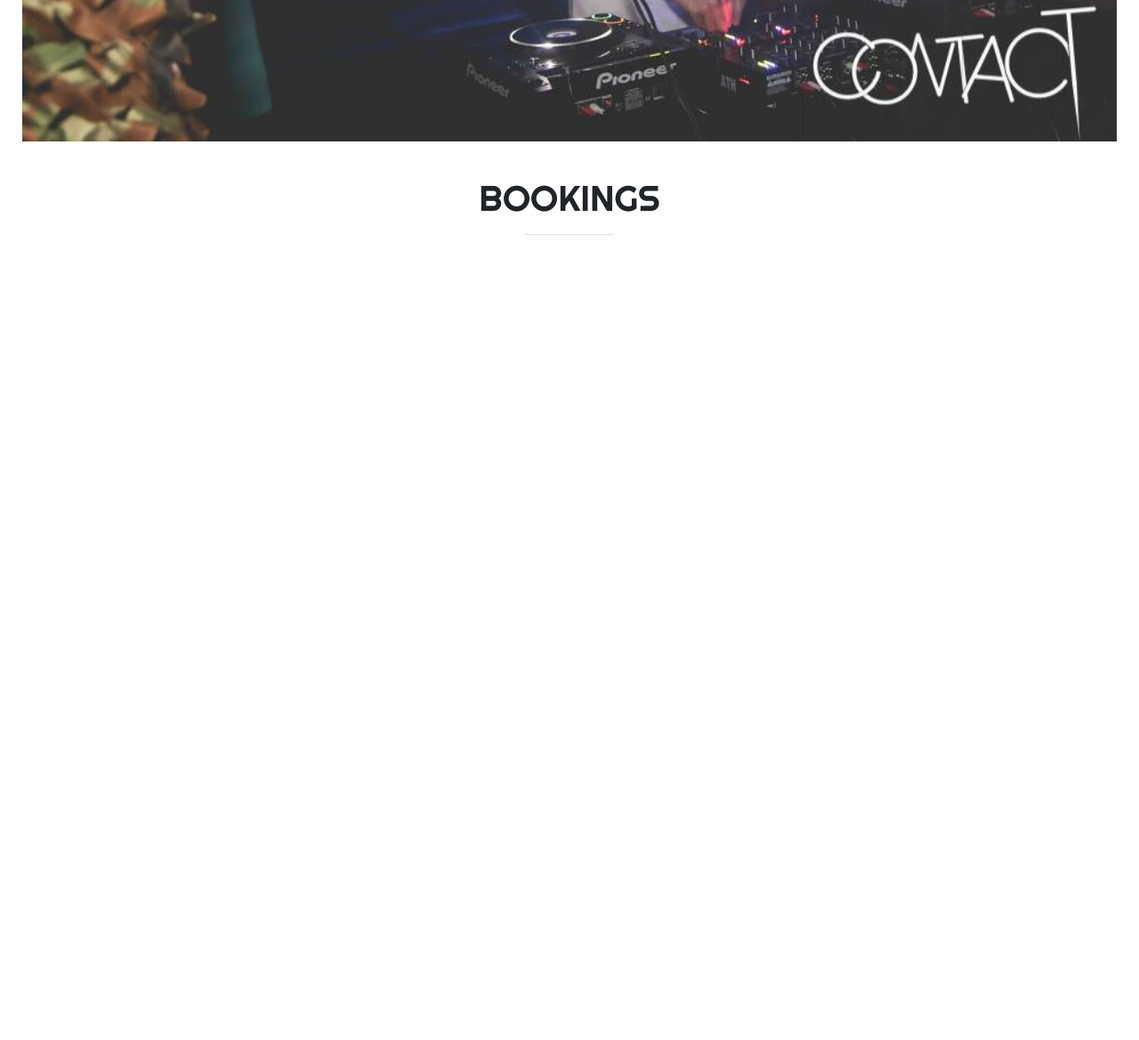
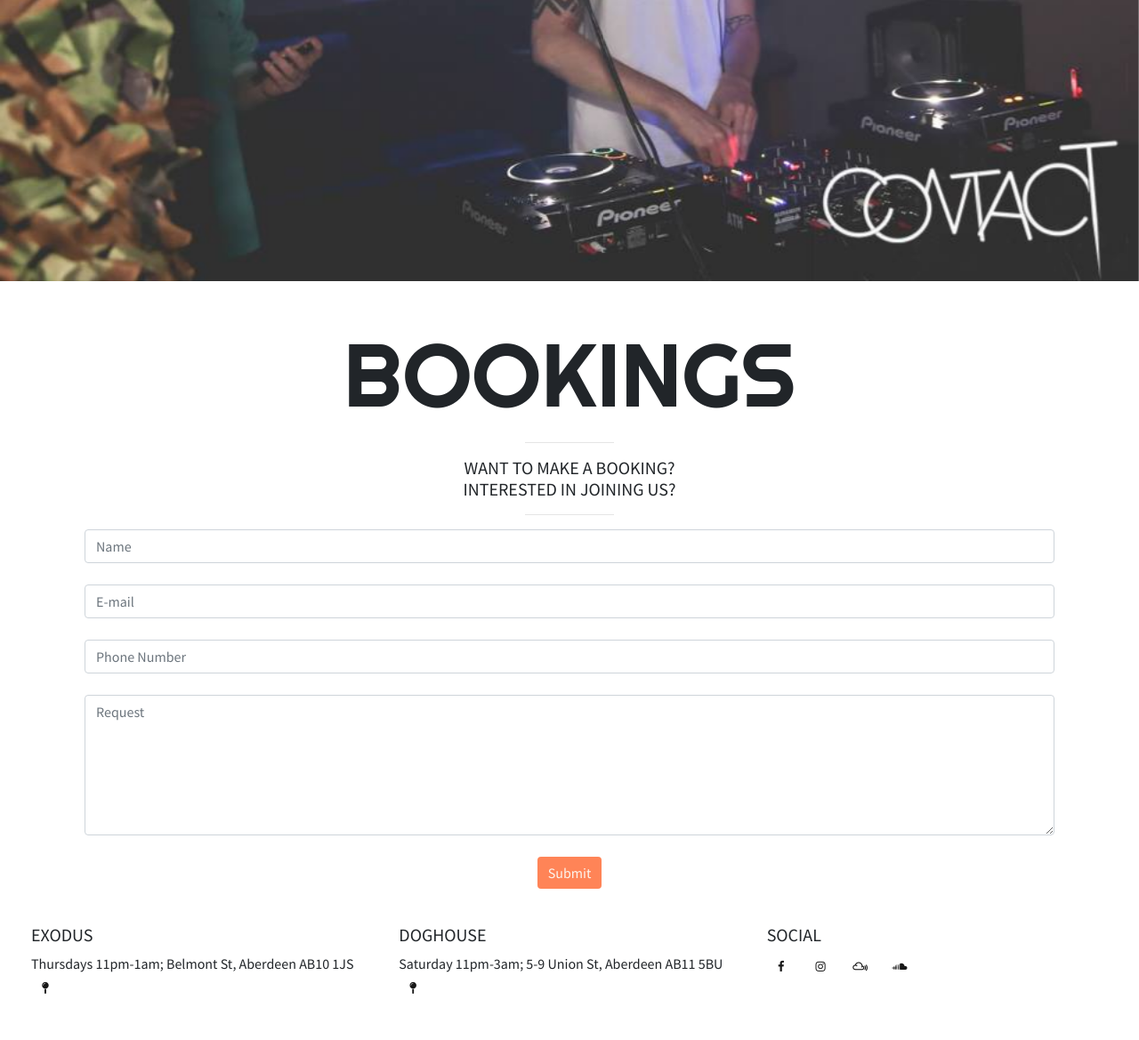
Before and after one commit to JSudron/Contact-Aberdeen, a plain HTML site: page index.html in a window 1280 px wide. Shown: the part 1585-2754 px from the top of the page at 89% size. Before the commit the page ends 1885 px from the top, so only its background shows below. Drawn offline with nearby package versions, Linux system fonts and the light colour scheme.

Commit message:
finished bookings form & added footer

```diff
--- a/assets/css/style.css
+++ b/assets/css/style.css
@@ -5,7 +5,30 @@
 /*-----------------------SPECIAL MARGINS/HEADINGS/TEXT */
 .block-divider {
     width: 100px;
-    color: whitesmoke;
+    color: #FCF5EE;
+}
+
+h1 {
+    font-family: 'Righteous', sans-serif;
+}
+
+h5 {
+    font-family: 'Source Sans Pro', sans-serif;
+    text-transform: uppercase;
+}
+
+h6 {
+    font-family: 'Source Sans Pro', sans-serif;
+    font-size: 20px;
+    text-transform: uppercase;
+}
+
+p {
+    font-family: 'Source Sans Pro', sans-serif;
+}
+
+form {
+    font-family: 'Source Sans Pro', sans-serif;
 }
 
 /*-----------------------NAVBAR */
@@ -19,19 +42,6 @@
     padding: 20px 25px;
 }
 
-.about-container h1 {
-    font-family: 'Righteous', sans-serif;
-}
-
-.about-container p {
-    font-family: 'Source Sans Pro', sans-serif;
-}
-
-.about-container h5 {
-    font-family: 'Source Sans Pro', sans-serif;
-    text-transform: uppercase;
-}
-
 .member-image {
     border: 25px solid transparent;
     margin-bottom: 30px;
@@ -41,16 +51,16 @@
 
 .member-image:hover {
     background-color: #FF8457;
+    transition: background-color 0.8s ease-in-out;
+    -moz-transition: background-color 0.8s ease-in-out;
+    -webkit-transition: background-color 0.8s ease-in-out;
+    -o-transition: background-color 0.8s ease-in-out;
 }
 
 /*-----------------------GALLERY */
 /* Carousel code from Bootstrap website with changes to the features made by myself in html & css */
 .gallery-container {
-    padding: 20px 25px;
-}
-
-.gallery-container h1 {
-    font-family: 'Righteous', sans-serif;
+    padding: 0px 0px 25px;
 }
 
 .fa-chevron-circle-left {
@@ -65,20 +75,100 @@
 
 .fa-chevron-circle-left:hover {
     color: #FF8457;
+    transition: color 0.5s ease-in-out;
+    -moz-transition: color 0.5s ease-in-out;
+    -webkit-transition: color 0.5s ease-in-out;
+    -o-transition: color 0.5s ease-in-out;
 }
 
 .fa-chevron-circle-right:hover {
     color: #FF8457;
+    transition: color 0.5s ease-in-out;
+    -moz-transition: color 0.5s ease-in-out;
+    -webkit-transition: color 0.5s ease-in-out;
+    -o-transition: color 0.5s ease-in-out;
 }
-
 
 /*-----------------------BOOKINGS */
 .bookings-container {
     padding: 20px 25px;
 }
 
-.bookings-container h1 {
-    font-family: 'Righteous', sans-serif;
+input[class=form-control]:focus{
+    border: #FF8457;
+    box-shadow: 0 0 30px #FF8457;
+}
+
+textarea[class=form-control]:focus{
+    border: #FF8457;
+    box-shadow: 0 0 30px #FF8457;
+}
+
+.btn-secondary {
+    background-color: #FF8457;
+    color: #FCF5EE;
+    border: transparent;
+}
+
+.btn-secondary:hover {
+    background-color: #FF8457;
+    color: #1A586C;
+    border: transparent;
+    transition: color 0.5s ease-in-out;
+    -moz-transition: color 0.5s ease-in-out;
+    -webkit-transition: color 0.5s ease-in-out;
+    -o-transition: color 0.5s ease-in-out;
+}
+
+/*-----------------------FOOTER */
+
+footer {
+    min-height: 150px;
+    margin: 0;
+}
+
+.social-links li a i {
+    width: 32px;
+    height: 32px;
+    padding: 12px 0;
+    border-radius: 50%;
+    font-size: 13px;
+    line-height: 7px;
+    text-align: center;
+    color: #171717;
+    transition: all 0.5s ease-in-out;
+    -moz-transition: all 0.5s ease-in-out;
+    -webkit-transition: all 0.5s ease-in-out;
+    -o-transition: all 0.5s ease-in-out;
+}
+
+.social-links i:hover {
+    background: #FF8457;
+}
+
+.address-links a i {
+    width: 32px;
+    height: 32px;
+    padding: 12px 0;
+    border-radius: 50%;
+    font-size: 13px;
+    line-height: 7px;
+    text-align: center;
+    color: #171717;
+    transition: all 0.5s ease-in-out;
+    -moz-transition: all 0.5s ease-in-out;
+    -webkit-transition: all 0.5s ease-in-out;
+    -o-transition: all 0.5s ease-in-out;
+}
+
+.address-links i:hover {
+    background: #FF8457;
+}
+
+#footer-info {
+    padding: 20px;
+    text-align: left;
+}
 
 /*-----------------------MEDIA QUERIES */
 @media (min-width: 992px) {
@@ -86,3 +176,18 @@
         font-size: 100px;
     }
 }
+
+@media (min-width:321px), (max-width:768px) {
+    .member-image {
+        border: 15px solid transparent;
+        margin-bottom: 30px;
+        width: 100%;
+        height: auto;
+    }
+}
+
+@media (min-width:321px), (max-width:768px) {
+    .address-links p{
+        font-size: 5px;
+    }
+}
--- a/index.html
+++ b/index.html
@@ -105,11 +105,80 @@
 <div class="fluid container text-center bookings-container" id="bookings">
     <h1>BOOKINGS</h1>
         <hr class="block-divider">
+        <h5>Want to make a booking?<br>Interested in joining us?</h5>
+        <hr class="block-divider">
+    <div class="center-form">
+        <form>
+            <input type="text" name="name" id="fullname" class="form-control" placeholder="Name" required /><br>
+            <input type="email" name="email" id="emailaddress" class="form-control" placeholder="E-mail" required /><br>
+            <input type="phone" name="phone" id="phonenumber" class="form-control" placeholder="Phone Number" required /><br>
+            <textarea rows="6" name="request" id="request" class="form-control" placeholder="Request" required /></textarea><br>
+            <div class="form-row text-center">
+                <div class="col">
+                    <button type="submit" class="btn btn-secondary">Submit</button>
+                </div>
+            </div>
+    </div>
+</div>
+<!-----------------------FOOTER----------->
+<!----Code from tutorials but changes to the features made by myself in html & css---->
 
-</div>
+<footer class="container-fluid">
+    <div id="footer-info" class="row">
+        <div class="col-sm-4">
+            <h6>EXODUS</h6>
+            <p class="inline-block address-links">
+                Thursdays 11pm-1am;
+                Belmont St, Aberdeen AB10 1JS
+                <a target="_blank" href="#">
+                    <i class="fa fa-map-pin" aria-hidden="true"></i>
+                    <span class="sr-only">Address Link</span>
+                </a>
+            </p>
+        </div>
+        <div class="col-sm-4">
+            <h6 cl>DOGHOUSE</h6>
+            <p class="inline-block address-links">
+                Saturday 11pm-3am;
+                5-9 Union St, Aberdeen AB11 5BU
+                <a target="_blank" href="#">
+                    <i class="fa fa-map-pin" aria-hidden="true"></i>
+                    <span class="sr-only">Address Link</span>
+                </a>
+            </p>
+        </div>
+        <div class="col-sm-4">
+            <h6>SOCIAL</h6>
+            <ul class="list-inline social-links">
+                <li class="list-inline-item">
+                    <a target="_blank" href="#">
+                        <i class="fa fa-facebook" aria-hidden="true"></i>
+                        <span class="sr-only">Facebook</span>
+                    </a>
+                </li>
+                <li class="list-inline-item">
+                    <a target="_blank" href="#">
+                        <i class="fa fa-instagram" aria-hidden="true"></i>
+                        <span class="sr-only">Instagram</span>
+                    </a>
+                </li>
+                <li class="list-inline-item">
+                    <a target="_blank" href="#">
+                        <i class="fa fa-mixcloud" aria-hidden="true"></i>
+                        <span class="sr-only">Mixcloud</span>
+                    </a>
+                </li>
+                <li class="list-inline-item">
+                    <a target="_blank" href="#">
+                        <i class="fa fa-soundcloud" aria-hidden="true"></i>
+                        <span class="sr-only">Soundcloud</span>
+                    </a>
+                </li>
+            </ul>
+        </div>
+    </div>
+</footer>
 
-
-<!-----------------------FOOTER----------->
 
 <!-----------------------JAVASCRIPT----------->
     <script src="https://code.jquery.com/jquery-3.3.1.slim.min.js" integrity="sha384-q8i/X+965DzO0rT7abK41JStQIAqVgRVzpbzo5smXKp4YfRvH+8abtTE1Pi6jizo" crossorigin="anonymous"></script>
```
